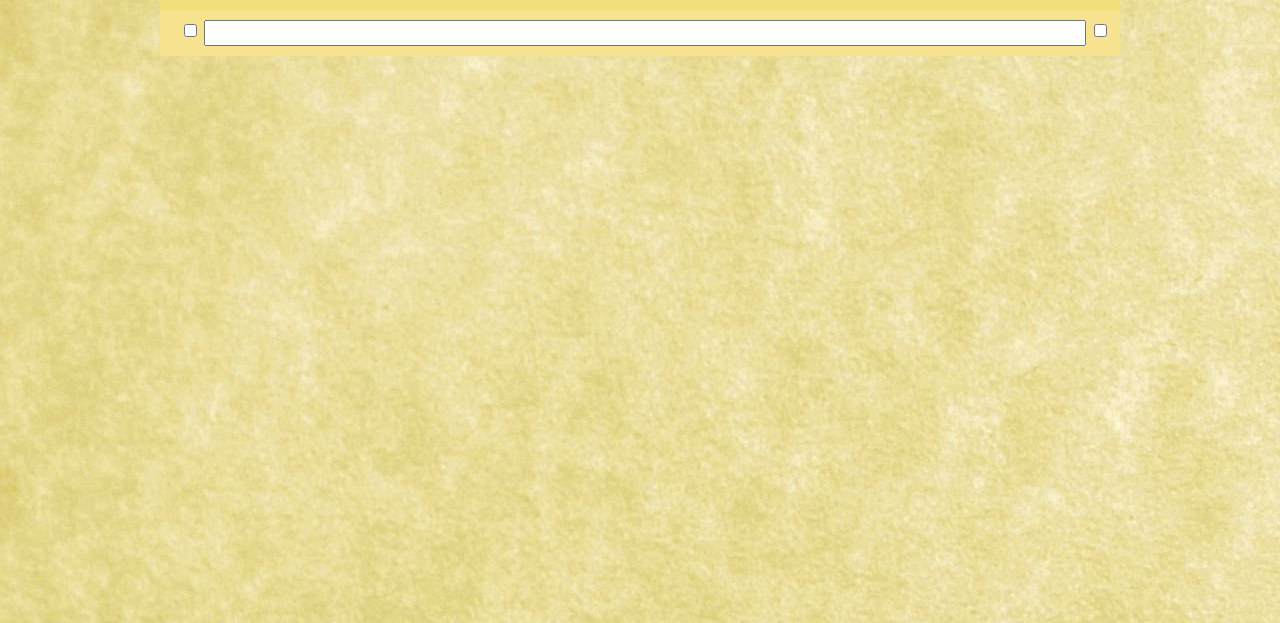
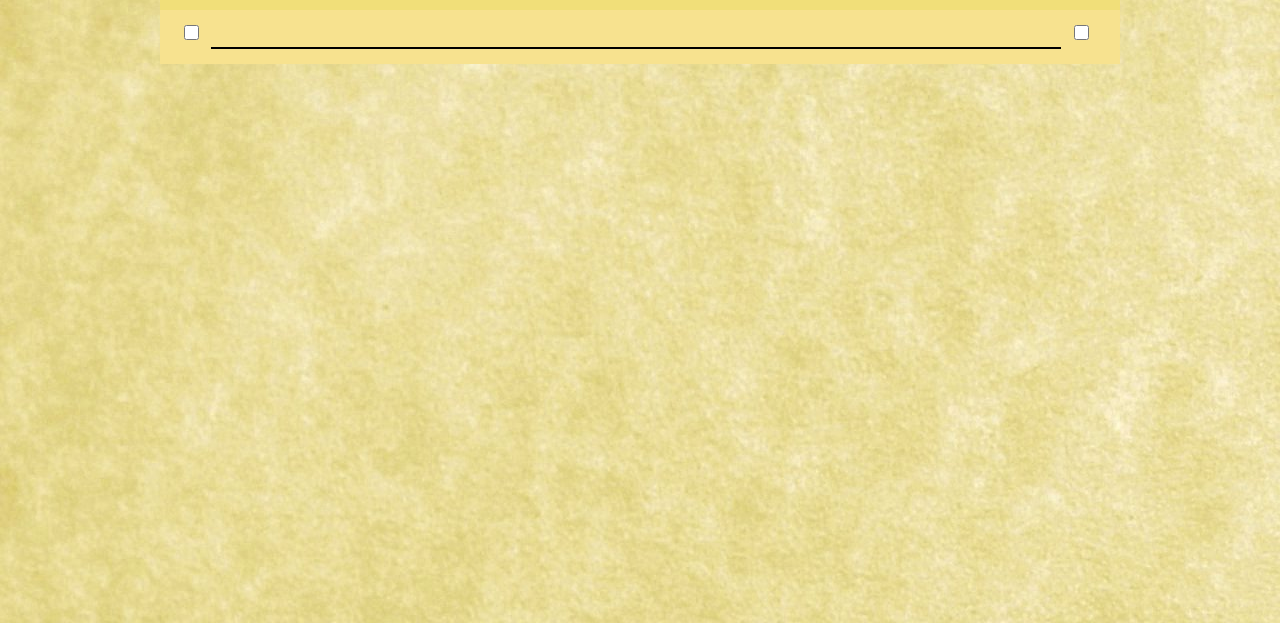
Before and after one commit to marxe/Elective, a plain HTML site: page html/public_html/activity.html in a window 1280 px wide. Shown: the part 177-800 px from the top of the page. Drawn offline with Linux system fonts and the light colour scheme.

Commit message:
css
adding style

```diff
--- a/html/public_html/activity.html
+++ b/html/public_html/activity.html
@@ -35,9 +35,10 @@ and open the template in the editor.
             <article id="listOfList">
                 <form action="#">
                     <span class="listGroup">
-                        <input type="checkbox" class="doneList"/>
-                        <input type="text" class="listDescription"/>
-                        <input type="checkbox" class="listPriority"/>
+                        <input type="checkbox" class="doneList" name="doneActivity[]"/>
+                        <input type="text" class="listDescription" name="listToDo[]"/>
+                        <input type="checkbox" class="listPriority" name="setPriority[]"/>
+                        <button type="submit" class="delete" hidden>-</button>
                     </span>
                 </form>
             </article>
@@ -45,7 +46,11 @@ and open the template in the editor.
         <script type="text/javascript">
             function addList(e)
             {
-                document.getElementById('listOfList').innerHTML += '<span class="listGroup"> <input type="checkbox" class="doneList"/> <input type="text" class="listDescription"/> <input type="checkbox" class="listPriority"/> </span>';
+                document.getElementById('listOfList').innerHTML += '<span class="listGroup"> <input type="checkbox" class="doneList" name="doneActivity[]"/> <input type="text" class="listDescription" name="listToDo[]"/> <input type="checkbox" class="listPriority" name="setPriority[]"/> <button type="submit" onclick="deleteList()" class="delete">-</button></span>';
+            }
+            function deleteList(e)
+            {
+                list = document.getElementsByClassName('listGroup')[0];
             }
         </script>
     </body>
--- a/html/public_html/module/style.css
+++ b/html/public_html/module/style.css
@@ -16,6 +16,14 @@ a
 {
     text-decoration: none;
 }
+input
+{
+    border-radius: 20px;
+}
+button
+{
+    border-radius: 20px;
+}
 .Login
 {
     margin: 20% auto;
@@ -31,6 +39,8 @@ a
 {
     margin: 10px;
     width: 100%;
+    height: 25px;
+    padding-left: 10px;
 }
 .submitLogin
 {
@@ -209,8 +219,14 @@ a
 }
 .listDescription
 {
-    width: 93%;
+    border-radius: 0px;
+    width: 90%;
     height: 20px;
+    margin: 5px;
+    background-color: transparent;
+    border-style: none;
+    border-bottom-style: solid;
+    border-bottom-color: black;
 }
 .listGroup
 {
@@ -218,10 +234,26 @@ a
     height: inherit;
     margin-bottom: 20px;
 }
+.doneList
+{
+    margin-top: 5px;
+    height: 15px;
+    width: 15px;
+}
+.listPriority
+{
+    height: 15px;
+    width: 15px;
+}
 input[type="checkbox"].listPriority:checked
 {
     background-color: yellow;
     border-color: yellow;
+}
+.delete
+{
+    background-color: red;
+    border-color: red;
 }
 #calendarMonth
 {
```
